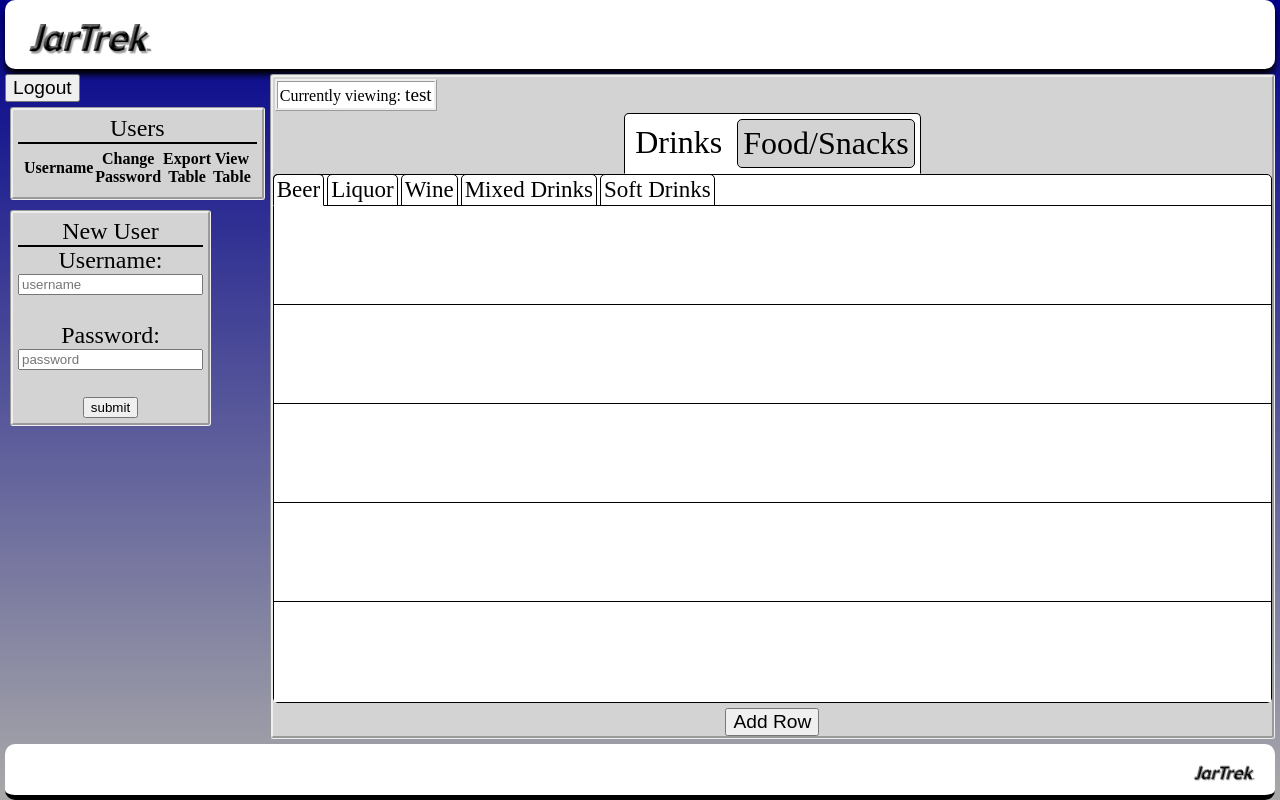
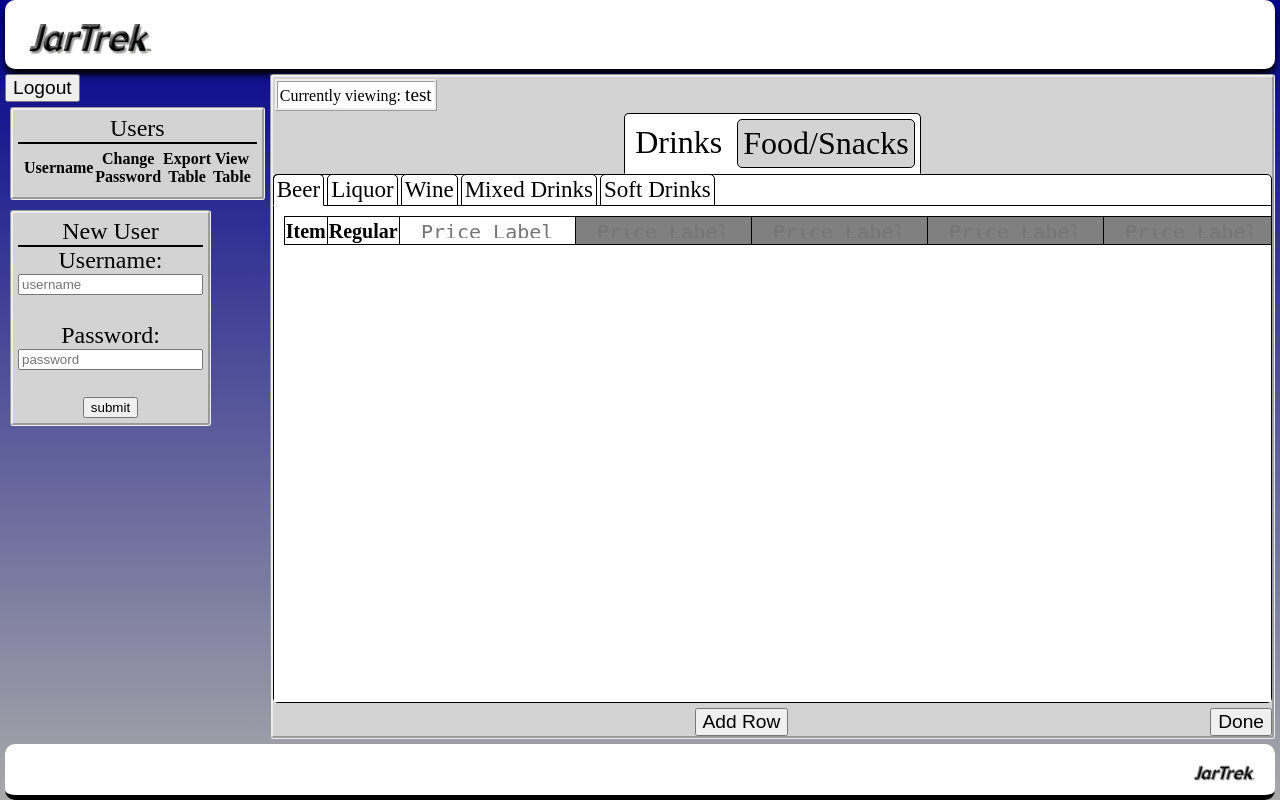
Before and after one commit to TragicallyProgrammed/JartrekMenuBuilder, a Flask app: template src/templates/admin-panel.html in a window 1280 px wide. Run offline with Flask 2, Linux system fonts and the light colour scheme; the template is opened without the code that fills it, so the values that code supplies are empty; parts of the project's set-up code (start-up, migrations or seed data) failed here and were passed over; some libraries are stand-ins or nearby versions.

Commit message:
TODO: -admin event manager -Customer viewer (admin panel) -CSV export

```diff
--- a/src/models.py
+++ b/src/models.py
@@ -39,7 +39,8 @@
     label7 = db.Column(db.String(128))
     label8 = db.Column(db.String(128))
 
-    def changePriceLabels(self, arr):
+    def changePriceLabels(self, arr_len, arr):
+        self.labels_length = arr_len
         if len(arr) == 8:
             self.label1 = arr[0].strip()
             if arr[1] is None:
--- /dev/null
+++ b/src/static/scripts/admin_table_eventSheet.js
@@ -0,0 +1,18 @@
+/* EVENT MANAGER */
+$(function() {
+    var tableInstance = new Table("", 1, new Array(8), []);
+    tableEventManager(tableInstance);
+
+    // Start with admin's beer table
+    tableInstance.loadTable("tab-content-1", "test"); // Load table under beer tab
+    $('input[name="tab-group"]:not(:checked)').each(function(index, item) { // Select every tab not currently selected
+        document.getElementById(item.getAttribute("for")).style.display = 'none'; // Disable it
+    });
+
+    // TODO: Tab switching for currently selected user
+
+    // TODO: Update values on table for currently selected user
+    // TODO: And update for 'done' button
+
+    // TODO: Customer select button event: Set current user to selected user, save changes on table of previous user, download and display table of current user
+});
--- a/src/static/scripts/table.js
+++ b/src/static/scripts/table.js
@@ -59,7 +59,7 @@
                 this.labels[index] = label;
                 this.priceLabelColumns[index].setAttribute("enabled", "true");
                 this.priceLabels[index].value = label;
-            } else if(index === this.colLen) {
+            } else if(index >= this.colLen) {
                 this.colLen += 1;
                 this.labels[index] = label;
                 this.priceLabelColumns[index].setAttribute("enabled", "true");
@@ -71,7 +71,7 @@
 
     //Changes the price of a given cell
     changeItemPrice(priceIndex, itemIndex, value) {
-        return this.items[itemIndex].setPrice(priceIndex, value);
+        this.items[itemIndex].setPrice(priceIndex, value);
     }
 
     //Changes the label of a given item
@@ -112,9 +112,8 @@
                             //Remove HTML Table Row
                             path[2].parentNode.removeChild(path[2]);
                         },
-                        201: function() {
-
-                            console.log("status 201");
+                        500: function() {
+                            console.log("status 500");
                         }
                     }
                 });
@@ -124,6 +123,10 @@
 
     //Uploads table to database
     uploadTable(username=null) {
+        var items = this.getItems();
+        for(var i = 0; i < items.length; i++) {
+            console.log(items[i]["prices"]);
+        }
         $.ajax({
             contentType: 'json',
             data: JSON.stringify({
@@ -141,7 +144,7 @@
 
     //Downloads table from database
     downloadTable(username = null) {
-        var table_instance = this;
+        var table_instance = this;  // Get current instance of the class
         $.ajax({
             contentType: 'json',
             data: JSON.stringify({
@@ -153,23 +156,30 @@
             type: 'POST',
             url: 'getdb',
             success: function(data) {
-                var json_data = JSON.parse(JSON.stringify(data));
-                table_instance.colLen = json_data["price_labels"].length;
-                for(var i = 1; i < json_data["price_labels"].length; i++) {
-                    table_instance.renamePriceLabel(i, json_data["price_labels"][i]);
-                    console.log(json_data["price_labels"][i]);
+                var price_labels = data["price_labels"];
+                var items = data["items"];
+
+                if(price_labels.length === 0) {
+                    table_instance.colLen = 1;
+                    table_instance.renamePriceLabel(0, "Regular");
+                } else {
+                    table_instance.colLen = price_labels.length;
+                    for(var i = 0; i < price_labels.length; i++) {
+                        table_instance.renamePriceLabel(i, price_labels[i]);
+                    }
                 }
-                if(json_data["items"].length === 0) {
+
+                if(items.length === 0) {
                     table_instance.addItem(new Item("", table_instance.colLen, []))
                 } else {
-                    for (var i = 0; i < json_data["items"].length; i++) {
-                        table_instance.addItem(new Item(json_data["items"][i][0], json_data["price_labels"].length, json_data["items"][i].slice(1)));
+                    for(var i = 0; i < items.length; i++) {
+                        table_instance.addItem(new Item(items[i]["label"], table_instance.colLen, items[i]["prices"]));
                     }
                 }
             },
             error: function(data) {
                 alert("ERROR OCCURRED WHILE LOADING TABLE!!!!");
-                console.log(data.responseJSON);
+                console.log(data);
             }
         });
     }
@@ -415,11 +425,7 @@
     }
 
     setPrice(index, price) {
-        if (index >= 0 && index < this.prices.length) {
-            this.prices[index] = price;
-            return true;
-        }
-        return false;
+        this.prices[index] = price;
     }
 
     printItem() {
--- a/src/static/scripts/table_eventSheet.js
+++ b/src/static/scripts/table_eventSheet.js
@@ -1,4 +1,5 @@
 /* EVENT MANAGER */
+function tableEventManager(tableInstance) {
     $(function () {
         //Attributes
         var drink_div = document.getElementById("drink_div");
@@ -9,14 +10,6 @@
         /* On Fist Load */
         food_div.checked = false;
         drink_div.checked = true;
-
-    var tableInstance = new Table();
-
-    // Start with beer
-    tableInstance.loadTable("tab-content-1"); // Load table under beer tab
-    $('input[name="tab-group"]:not(:checked)').each(function(index, item) { // Select every tab not currently selected
-        document.getElementById(item.getAttribute("for")).style.display = 'none'; // Disable it
-    });
 
         /* EVENTS */
         // Select 'Drinks'
@@ -37,9 +30,9 @@
         });
 
         //On tab change
-    $('input[name="tab-group"]').change(function() { // Selecting all tabs and looking for them to change
+        $('input[name="tab-group"]').change(function () { // Selecting all tabs and looking for them to change
             //Display current tab
-        $('input[name="tab-group"]:not(:checked)').each(function(index, tab) { // Selects all tabs not selected
+            $('input[name="tab-group"]:not(:checked)').each(function (index, tab) { // Selects all tabs not selected
                 document.getElementById(tab.getAttribute("for")).style.display = "none"; // Disables that tab
             });
             var tab = document.getElementById(this.getAttribute('for')); // Gets the div for currently selected tab
@@ -47,22 +40,26 @@
         });
 
         //Add Row
-    $('#add_row').on("click", function() { // Selects add row button
+        $('#add_row').on("click", function () { // Selects add row button
             tableInstance.addItem(new Item("", this.colLen, [])); // Calls addItem from table to append new row
         });
 
         // Update values on table
-    $('.datatable').on('change', '.chart_field', function() {
+        $('.datatable').on('change', '.chart_field', function () {
             var colIndex = $(this).parent().index() - 1;
             var rowIndex = $(this).parent().parent().index();
 
-        if(rowIndex === 0) {
+            console.log(colIndex, rowIndex);
+
+            if (rowIndex === 0) {
+                console.log("updating price label!");
                 tableInstance.renamePriceLabel(colIndex, this.value); // Renames the column
             } else {
-            if(colIndex === 0) {
-                tableInstance.renameItemPrice(rowIndex-1, this.value); // Change item label
+                if (colIndex === 0) {
+                    tableInstance.renameItemPrice(rowIndex - 1, this.value); // Change item label
                 } else {
-                tableInstance.changeItemPrice(colIndex-1, rowIndex-1, this.value);
+                    tableInstance.changeItemPrice(colIndex - 1, rowIndex - 1, this.value); // Change price
+                    console.log("value", this.value);
                 }
             }
             //Updates graphics
@@ -71,3 +68,4 @@
         });
 
     });
+}
--- a/src/static/scripts/user_manager.js
+++ b/src/static/scripts/user_manager.js
@@ -1,6 +1,6 @@
 /*EVENT MANAGER*/
 $(function() {
-    $.ajax({
+    $.ajax({ // Send request to get users and populate table
         contentType: 'json',
         data: JSON.stringify({}),
         type: 'POST',
@@ -64,4 +64,8 @@
             }
         }
     });
+
+    // TODO: Update user password button event
+
+    // TODO: Table export button event
 });
--- a/src/static/styles/profile.css
+++ b/src/static/styles/profile.css
@@ -13,6 +13,7 @@
     overflow: hidden;
 }
 #logout_panel {
+    position: absolute;
     border-radius: 5px;
     border: groove;
     width: fit-content;
--- a/src/static/styles/tables.css
+++ b/src/static/styles/tables.css
@@ -38,6 +38,20 @@
     font-size: 18px;
     flex: 1 1 auto;
 }
+
+#add_row {
+    font-size: 1.2rem;
+    margin: 5px auto 0px auto;
+}
+#done {
+    font-size: 1.2rem;
+    margin-top: 5px;
+}
+#bot_container {
+    display: flex;
+    flex-direction: row;
+    align-items: center;
+}
 /* Tab Container Properties */
 .tab-container {
     line-height: 24px;
@@ -47,10 +61,6 @@
     height: 100%;
     display: flex;
     flex-direction: column;
-}
-#add_row {
-    font-size: 1.2rem;
-    margin: 5px auto 0px auto;
 }
 .tab-label {
     display: inline-block;
--- a/src/templates/datatable.html
+++ b/src/templates/datatable.html
@@ -1,5 +1,6 @@
 {% block head %}
 <link rel="stylesheet" type="text/css" href="{{ url_for('static',filename='styles/tables.css') }}">
+<script src="{{ url_for('static', filename='scripts/table_eventSheet.js') }}"></script>
 <script src="{{ url_for('static', filename='scripts/table.js') }}"></script>
 {% endblock %}
 
@@ -68,5 +69,8 @@
             <div class="tab-content" id="tab2-content-2" for="tab2-2"></div>
         </div>
     </div>
-    <button type="button" id="add_row">Add Row</button>
+    <div id="bot_container">
+        <button type="button" id="add_row">Add Row</button>
+        <button type="button" id="done">Done</button>
+    </div>
 {% endblock %}
--- a/src/templates/profile.html
+++ b/src/templates/profile.html
@@ -3,7 +3,7 @@
 
 {% block head %}
 <link rel="stylesheet" type="text/css" href="{{ url_for('static',filename='styles/profile.css') }}">
-<script src="{{ url_for('static', filename='scripts/table_eventSheet.js') }}"></script>
+<script src="{{ url_for('static', filename='scripts/profile_eventSheet.js') }}"></script>
 {% endblock %}
 
 {% block content %}
--- a/src/views.py
+++ b/src/views.py
@@ -1,4 +1,4 @@
-from flask import Blueprint, render_template, request, redirect, url_for, json, Response, jsonify
+from flask import Blueprint, render_template, request, redirect, url_for, json, Response, jsonify, flash
 from flask_login import login_required, current_user
 from .models import User, Table, Item, Columns
 from . import db
@@ -7,84 +7,95 @@
 
 
 @views.route('updatedb', methods=['POST'])
-def updatedb():
-    data = json.loads(request.data)
-    table_name = data.get('tableName').strip()
-    price_labels_length = int(data.get('priceLabelsLength'))
-    price_labels = data.get('priceLabels')
-    item_length = int(data.get('itemsLength'))
-    items = data.get('items')
+def updatedb():  # View to update the database
+    data = json.loads(request.data)  # Get JSON data from server request
 
-    db_table = Table.query.filter_by(user_id=current_user.get_id(), table_name=table_name).first()
-    if db_table:
-        db_table.items_length = item_length
-        for item in items:  # For every item sent from client
-            db_item = Item.query.filter_by(table_id=db_table.id, item_name=item.get('label')).first()
-            if db_item:  # If the item exists
-                db_item.change_prices(item.get('prices'))
-            else:  # If the item does not exist
-                db_item = Item(table_id=db_table.id, item_name=item.get('label'))
-                db_item.change_prices(item.get('prices'))
-                db.session.add(db_item)
-    else:
-        db_table = Table(user_id=current_user.get_id(), table_name=table_name)
-        db.session.add(db_table)
-    db.session.commit()
+    table_name = data.get("tableName").strip()  # Read table name
+    price_labels_length = data.get("priceLabelsLength")  # Read length of labels array
+    price_labels = data.get("priceLabels")  # Read labels array
+    items_length = data.get("itemsLength")  # Read length of items array
+    items = data.get("items")  # Read items array
+    for item in items:
+        print(item.get("prices"))
 
-    db_columns = Columns.query.filter_by(user_id=current_user.get_id()).first()
-    if db_columns:
-        db_columns.labels_length = price_labels_length
-        db_columns.changePriceLabels(price_labels)
-    else:
-        db_columns = Columns(user_id=current_user.get_id())
-        db_columns.labels_length = price_labels_length
-        db_columns.changePriceLabels(price_labels)
-        db.session.add(db_columns)
-        db.session.commit()
-    return Response(status=200)
+    user = data.get("username")  # Read username
+    if user is not None:  # If username is not None
+        user.strip()  # Strip username of excess white space
+
+        db_user = User.query.filter_by(username=user).first()  # Search the db for that user
+        if not db_user:  # If username could not be found in database, then...
+            return Response(status=500)  # Return error code 500
+        db_table = Table.query.filter_by(user_id=db_user.get_id(), table_name=table_name).first()  # Look for user's table by table name
+        if db_table:  # If the user's table is found...
+            db_table.items_length = items_length  # Update that table's item length
+            Add_Items(db_table, items)  # Add and update items
+        else:  # If the user's table is not found...
+            db_table = Table(user_id=db_user.get_id(), table_name=table_name)  # Create a new table with the given user's id
+            db_table.items_length = items_length  # Update items length of that table
+            Add_Items(db_table, items)  # Add and update items
+            db.session.add(db_table)  # Add changes to session to be committed
+        db.session.commit()  # Commit all changes to the database
+        Update_Columns(db_user, price_labels_length, price_labels)  # Update the given user's price labels
+    else:  # If username is None
+        db_table = Table.query.filter_by(user_id=current_user.get_id(), table_name=table_name).first()  # Search the db for table owned by currently logged-in user
+        if db_table:  # If the currently logged-in user's table exists...
+            db_table.items_length = items_length  # Update that table's item length
+            Add_Items(db_table, items)  # Add and update items
+        else:  # If the currently logged-in user's table doesn't exist...
+            db_table = Table(user_id=current_user.get_id(), table_name=table_name)  # Create new table with currently logged-in user's id and the table's name
+            db_table.items_length = items_length  # Update items length of that table
+            Add_Items(db_table, items)  # Add and update Items
+        db.session.commit()  # Commit all changes to the database
+        Update_Columns(current_user, price_labels_length, price_labels)  # Update the given user's price labels
+
+    db.session.commit()  # commit changes to database
+    return Response(status=200)  # Return success code
 
 
 @views.route('getdb', methods=['POST'])
 def getdb():
-    data = json.loads(request.data)
-    table_name = data.get('tableName').strip()
+    data = json.loads(request.data)  # Get JSON data from server request
 
+    table_name = data.get("tableName").strip()  # Read the table name from JSON data
     items = []
+    price_labels = []
 
-    db_table = Table.query.filter_by(user_id=current_user.get_id(), table_name=table_name).first()
-    if db_table:
-        db_items = Item.query.filter_by(table_id=db_table.id).all()
-        for item in db_items:
-            items.append(item.getItemData())
-    else:
-        db_table = Table(user_id=current_user.get_id(), table_name=table_name, items_length=0)
-        db.session.add(db_table)
-        db.session.commit()
+    user = data.get("username")  # Read the given username from JSON data
+    if user is not None:  # If the username is not none...
+        user.strip()  # strips the username of any excess whitespace
 
-    db_columns = Columns.query.filter_by(user_id=current_user.get_id()).first()
-    if db_columns:
-        price_labels = db_columns.getPriceLabels()
-    else:
-        price_labels = ["Regular"]
-    ret_data = jsonify(price_labels=price_labels, items=items)
-    return ret_data, 200
+        db_user = User.query.filter_by(username=user).first()  # Searches for the given user in the database
+        if db_user:  # If the given user is found in the database...
+            Get_Items(db_user, table_name)  # Get a list of the given user's items
+            price_labels = Get_Columns(db_user)  # Get the user's price labels
+        else:  # If the given user is not found in the database...
+            return Response(status=500)  # Return error code
+    else:  # If the username is none...
+        items = Get_Items(current_user, table_name)  # Get a list of the currently logged-in user's items
+        price_labels = Get_Columns(current_user)  # Get the user's price labels
+
+    db.session.commit()  # Commit changes to database
+    print(price_labels, items)
+    return jsonify(price_labels=price_labels, items=items), 200  # Returns the list of price labels and items with a success code
 
 
 @views.route('remove_item', methods=['POST'])
 def removeItem():
-    data = json.loads(request.data)
-    table_name = data.get('tableName').strip()
-    item_name = data.get('itemName').strip()
-    db_table = Table.query.filter_by(user_id=current_user.get_id(), table_name=table_name).first()
-    if db_table:
-        query_item = Item.query.filter_by(table_id=db_table.id, item_name=item_name)
-        if query_item:
-            query_item.delete()
-            db.session.commit()
-            return Response(status=200)
-        else:
-            return Response(status=201)
-    return Response(status=500)
+    data = json.loads(request.data)  # Get JSON data from server request
+
+    table_name = data.get("tableName").strip()  # Read table name from JSON data
+    item_name = data.get("itemName").strip()  # Read to be deleted item's name from JSON data
+
+    user = data.get("username")  # Read the username from JSON data
+    if user is not None:  # If the username is not none...
+        user.strip()  # Strips the username of any excess whitespace
+        db_user = User.query.filter_by(username=user).first()  # Searches the database for the given user
+        if db_user:  # If the user is found in the database...
+            return Remove_Item(table_name, item_name, db_user)  # Remove the given user's item and returns error or success code
+        else:  # If the user is not found in the database...
+            return Response(status=500)  # Return error code
+    else:  # If the username is None...
+        return Remove_Item(table_name, item_name, current_user)  # Remove the currently logged-in user's item and returns error or success code
 
 
 @views.route('get-users', methods=['POST'])
@@ -99,6 +110,80 @@
 @views.route('profile', methods=['POST', 'GET'])
 @login_required
 def profile():
+    print("loading profile...")
     if request.method == "POST" and request.form.get("submit") == "Logout":
         return redirect(url_for('auth.logout'))
     return render_template("profile.html", username=current_user.username)
+
+
+"""Helper Functions"""
+
+
+def Add_Items(db_table, items):
+    """Adds an array of items into a given database table"""
+    for item in items:  # For each item in items from client
+        if item.get("label") is not "":  # If the item is not blank
+            db_item = Item.query.filter_by(table_id=db_table.id, item_name=item.get("label")).first()  # Look for an item of the same name as the current item in the database
+            if db_item:  # If the item is found in the database...
+                db_item.change_prices(item.get('prices'))  # Update the prices
+            else:  # If the item is not found in the database ...
+                db_item = Item(table_id=db_table.id, item_name=item.get("label"))  # Create new database Item
+                db_item.change_prices(item.get("prices"))  # Update the new item's prices
+                db.session.add(db_item)  # Add it to the session to be committed
+
+
+def Remove_Item(table_name, item_name, user):
+    """Removes a given user's item from the database"""
+    db_table = Table.query.filter_by(user_id=user.get_id(), table_name=table_name).first()  # Searches for the given user's table in the database
+    if db_table:  # If the given user's table is found in the database...
+        db_item = Item.query.filter_by(table_id=db_table.id, item_name=item_name)  # Searches the database for the to be deleted item
+        if db_item:  # If the item is found...
+            db_item.delete()  # Deletes the item from the database
+            db.session.commit()  # Commits the change to the database
+            return Response(status=200)  # Returns success code
+        else:  # If the item is not found ...
+            print("Item " + item_name + "(unable to be found) under table " + table_name + " was unable to be deleted...")  # Print error log
+    else:  # If the given user's table is not found in the database ...
+        print("Item " + item_name + " under table " + table_name + "(unable to be found) was unable to be deleted...")  # Print error log
+    return Response(status=500)  # Return error code
+
+
+def Get_Items(user, table_name):
+    """Gets a list of all items under a given table"""
+    db_table = Table.query.filter_by(user_id=user.get_id(), table_name=table_name).first()  # Find the given user's table
+    if db_table:  # If the given user's table is found...
+        items = []
+        db_items = Item.query.filter_by(table_id=db_table.id).all()  # Get all items under the table
+        for item in db_items:  # For each item in the table's items...
+            item_data = item.getItemData()  # Get all item's data for the label
+            prices = item.getItemData()  # Get all item's data for the prices
+            prices.pop(0)  # Trim the item data
+            data = {"label": item_data[0], "prices": prices}  # Store in a dictionary to be returned
+            items.append(data)  # Append to items to be returned
+        return items  # Return the item list with the item's data
+    else:  # If the given user's table is not found in the database ...
+        db_table = Table(user_id=current_user.get_id(), table_name=table_name, items_length=0)  # Create a new table with length 0
+        db.session.add(db_table)  # Add changes to session to be committed
+    price_labels = Get_Columns(current_user)  # Get the user's price labels
+    return []  # Return empty array
+
+
+def Update_Columns(user, price_labels_length, price_labels):
+    """Updates a given user's price labels"""
+    db_columns = Columns.query.filter_by(user_id=user.get_id()).first()  # Finds the user's column labels in the database
+    if db_columns:  # If the user's columns are found in the database...
+        db_columns.changePriceLabels(price_labels_length, price_labels)  # Updates the values to the values in the items_labels array
+        db.session.add(db_columns)  # Add changes to session to be committed
+    else:  # If the user's columns are not found in the database...
+        db_columns = Columns(user_id=user.get_id())  # Create a new columns item
+        db_columns.changePriceLabels(price_labels_length, price_labels)  # Update it's values
+        db.session.add(db_columns)  # Add changes to session to be committed
+
+
+def Get_Columns(user):
+    """Gets a given user's price labels"""
+    db_columns = Columns.query.filter_by(user_id=user.get_id()).first()  # Finds the user's columns labels in the database
+    if db_columns:  # If the user's columns are found in the database...
+        print("Price Labels: ".join(db_columns.getPriceLabels()))
+        return db_columns.getPriceLabels()  # Return a list of the column labels
+    return []  # If the user's columns are not found ... Return a blank array
```
Also changed, not shown: src/static/scripts/profile_eventSheet.js (added, +29 -0 lines), README.md, src/database.db. Lines whose indentation alone changed are shown as unchanged.
